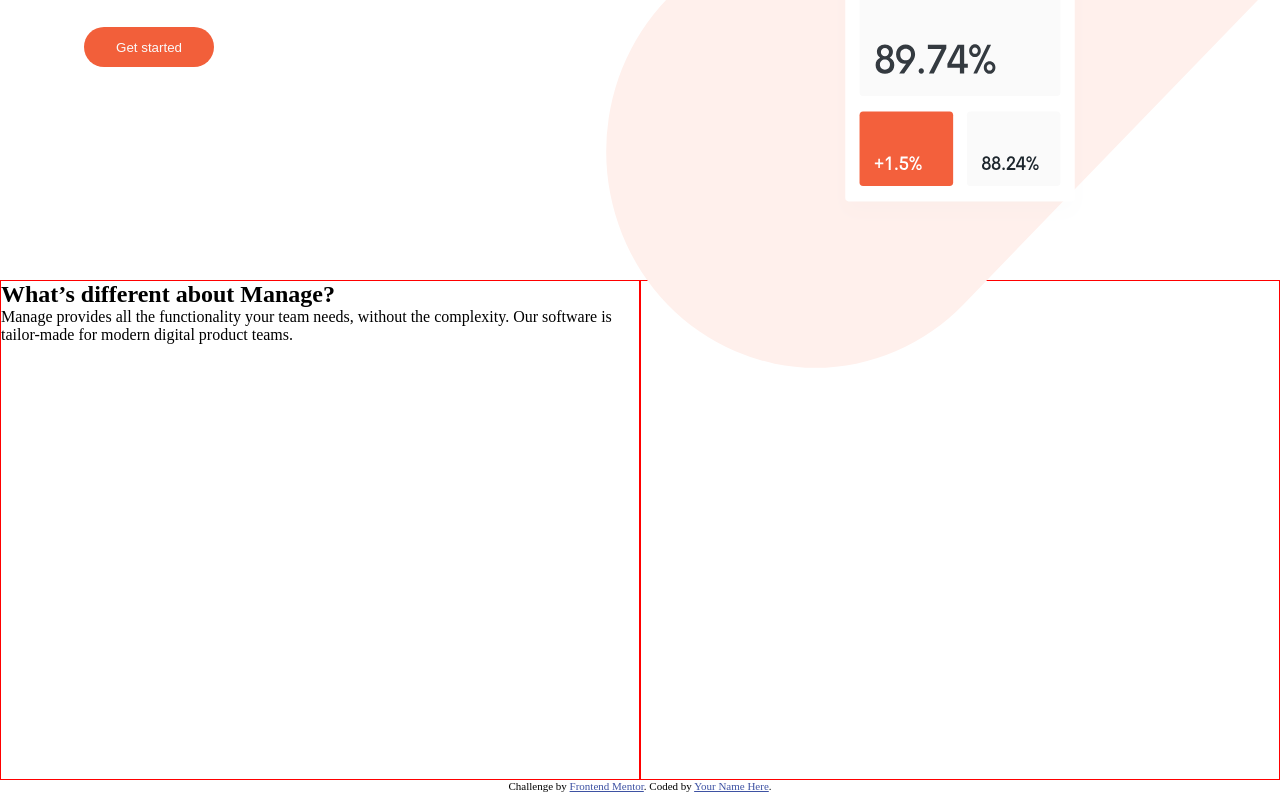
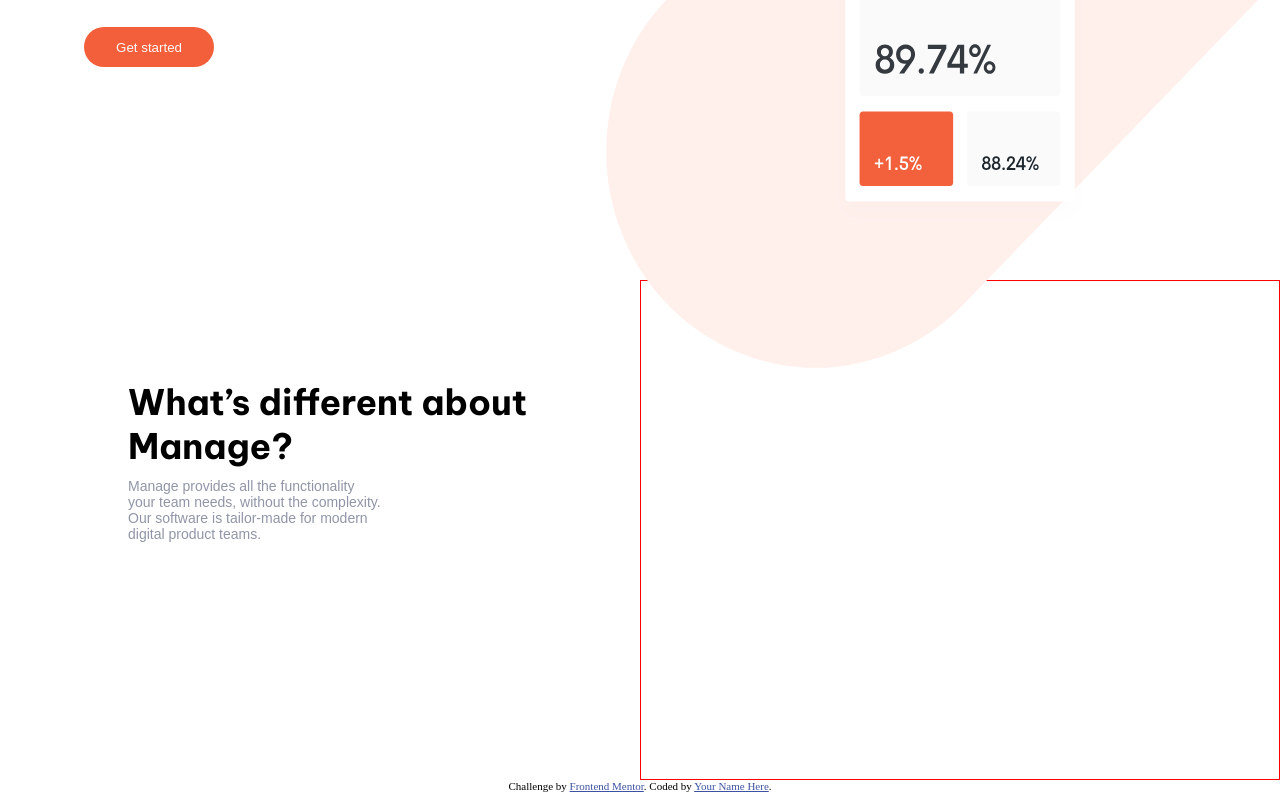
Before and after one commit to NazmulHasanShefat/manage-landing-page-master, a plain HTML site: page index.html in a window 1280 px wide. Shown: the part 390-1182 px from the top of the page. Drawn offline with Linux system fonts and the light colour scheme.

Commit message:
some modification

```diff
--- a/index.html
+++ b/index.html
@@ -75,7 +75,14 @@
       </div>
     </div>
   </div>
-  <div class="right-about"></div>
+  <div class="right-about">
+    <div class="right-about-content">
+      <div class="about-1">
+      </div>
+      <div class="about-1"></div>
+      <div class="about-1"></div>
+    </div>
+  </div>
  </section>
 
   <div class="attribution">
--- a/styles.css
+++ b/styles.css
@@ -336,14 +336,40 @@
 .about{
     height:500px;
     width:100%;
-    display: grid;
-    grid-template-columns: repeat(2, 1fr);
+    display: flex;
 }
 .left-about{
     height: 500px;
-    border:1px solid red;
+    width: 50%;
+    display: flex;
+    justify-content: right;
+    align-items: center;
 }
 .right-about{
     height: 500px;
+    width: 50%;
     border:1px solid red;
 }
+.left-content{
+    width: 80%;
+    height: 300px;
+}
+.about-heading{
+    height: max-content;
+    width: 100%;
+}
+.about-heading h1{
+    font-size: 2.2rem;
+    font-family: var(--font_1);
+}
+.about-ditels{
+    height: max-content;
+    width: 50%;
+    margin-top:10px;
+}
+.about-ditels p{
+   font-size: 14px;
+   font-family:var(--font_2);
+   color:var(--DarkGrayishBlue);
+}
+/* right about section */
```
